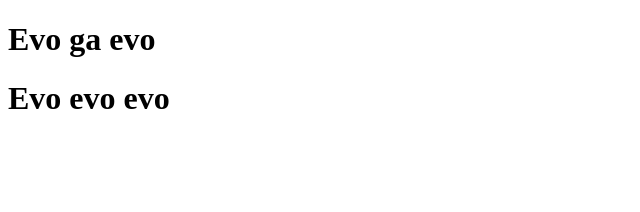
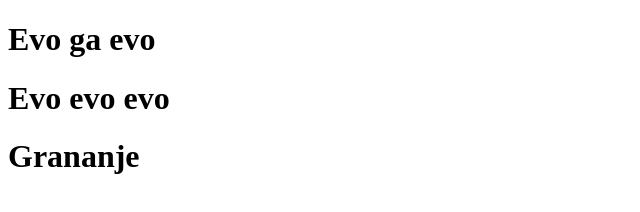
Before and after one commit to psihonaut14/psihonaut14.github.io, a plain HTML site: page index.html in a window 1280 px wide. Shown: the whole page, without its empty margins (0-640 px from the left). Drawn offline with Linux system fonts and the light colour scheme.

Commit message:
evo ti branch

```diff
--- a/index.html
+++ b/index.html
@@ -7,6 +7,6 @@
 <body>
    <h1>Evo ga evo</h1>
    <h1>Evo evo evo</h1>
-
+    <h1>Grananje</h1>
 </body>
 </html>
```
